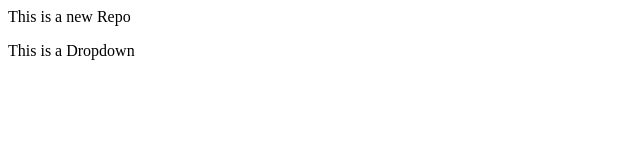
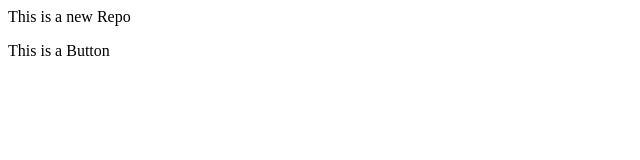
Before and after one commit to deepinders05/myfirst, a plain HTML site: page index.html in a window 1280 px wide. Shown: the full height of the page, 0-640 px from the left. Drawn offline with Linux system fonts and the light colour scheme.

Commit message:
New button

```diff
--- a/index.html
+++ b/index.html
@@ -1,2 +1,2 @@
 <p>This is a new Repo</p>
-<p>This is a Dropdown</p>
+<p>This is a Button </p>
```
